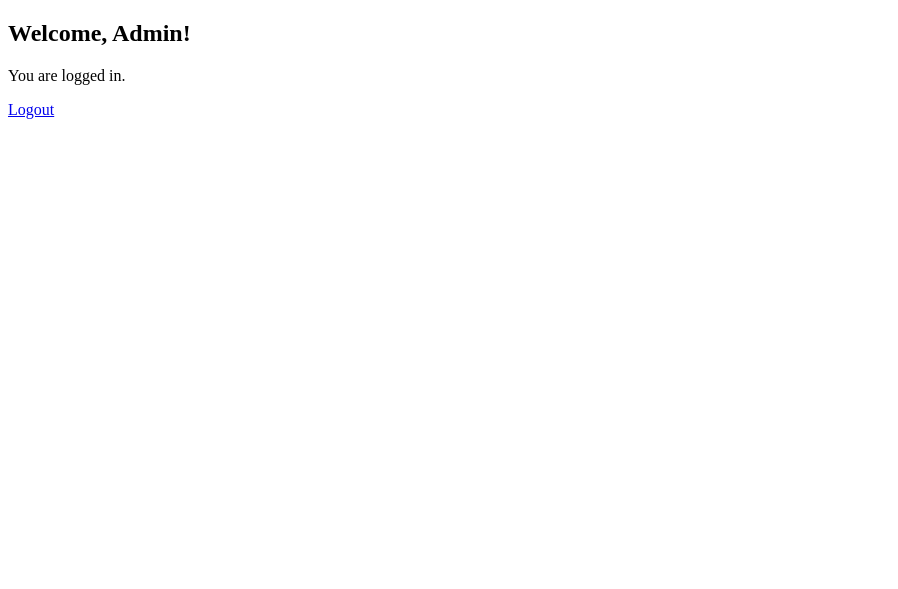
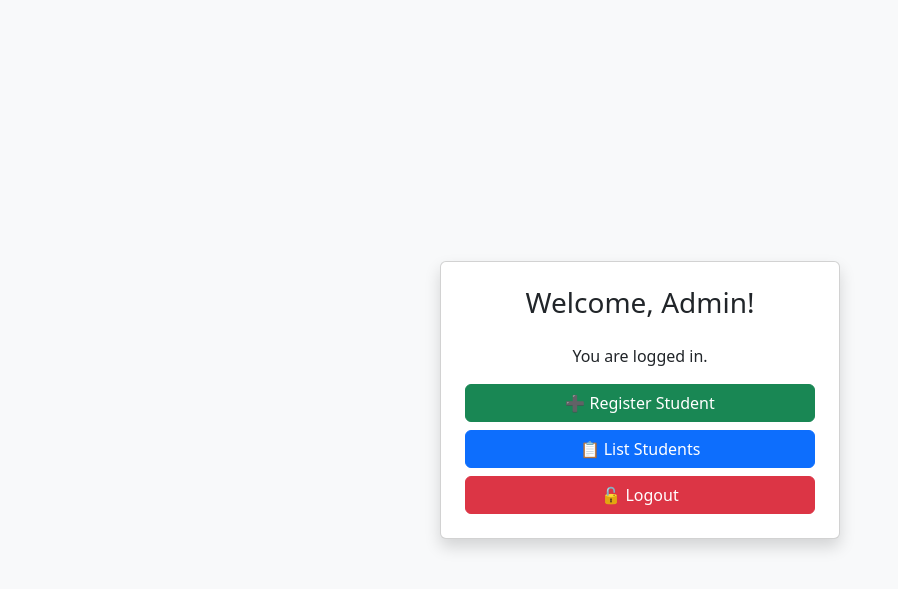
Before and after one commit to inv-athul-krishna-s/Task1-php-School-Management, a PHP site: page /dashboard.php in a window 1280 px wide. Shown: the top 589 px of the page, without its empty margins (0-898 px from the left). Run offline with PHP 8.4, Linux system fonts and the light colour scheme; the visitor is signed in with stand-in values (Sample User, id 1).

Commit message:
dashboar updated

```diff
--- a/dashboard.php
+++ b/dashboard.php
@@ -10,10 +10,17 @@ if (!isset($_SESSION['logged_in']) || $_SESSION['logged_in'] !== true) {
 <html>
 <head>
     <title>Dashboard</title>
+    <link href="https://cdn.jsdelivr.net/npm/bootstrap@5.3.0/dist/css/bootstrap.min.css" rel="stylesheet">
 </head>
-<body>
-<h2>Welcome, Admin!</h2>
-<p>You are logged in.</p>
-<a href="logout.php">Logout</a>
+<body class="bg-light d-flex justify-content-center align-items-center vh-100">
+<div class="card shadow p-4" style="max-width: 400px; width: 100%;">
+    <h3 class="text-center mb-4">Welcome, Admin!</h3>
+    <p class="text-center">You are logged in.</p>
+    <div class="d-grid gap-2">
+        <a href="register_student.php" class="btn btn-success">➕ Register Student</a>
+        <a href="list_students.php" class="btn btn-primary">📋 List Students</a>
+        <a href="logout.php" class="btn btn-danger">🔓 Logout</a>
+    </div>
+</div>
 </body>
 </html>
```
